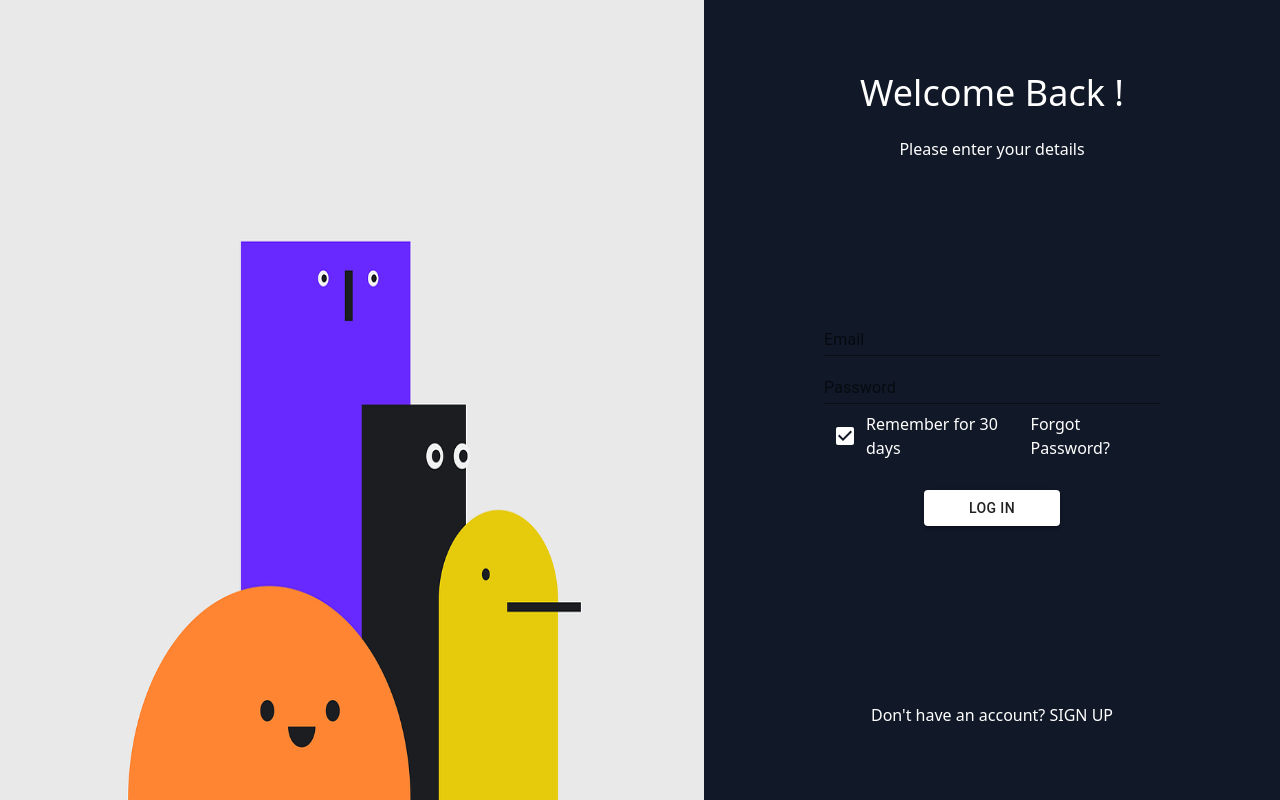
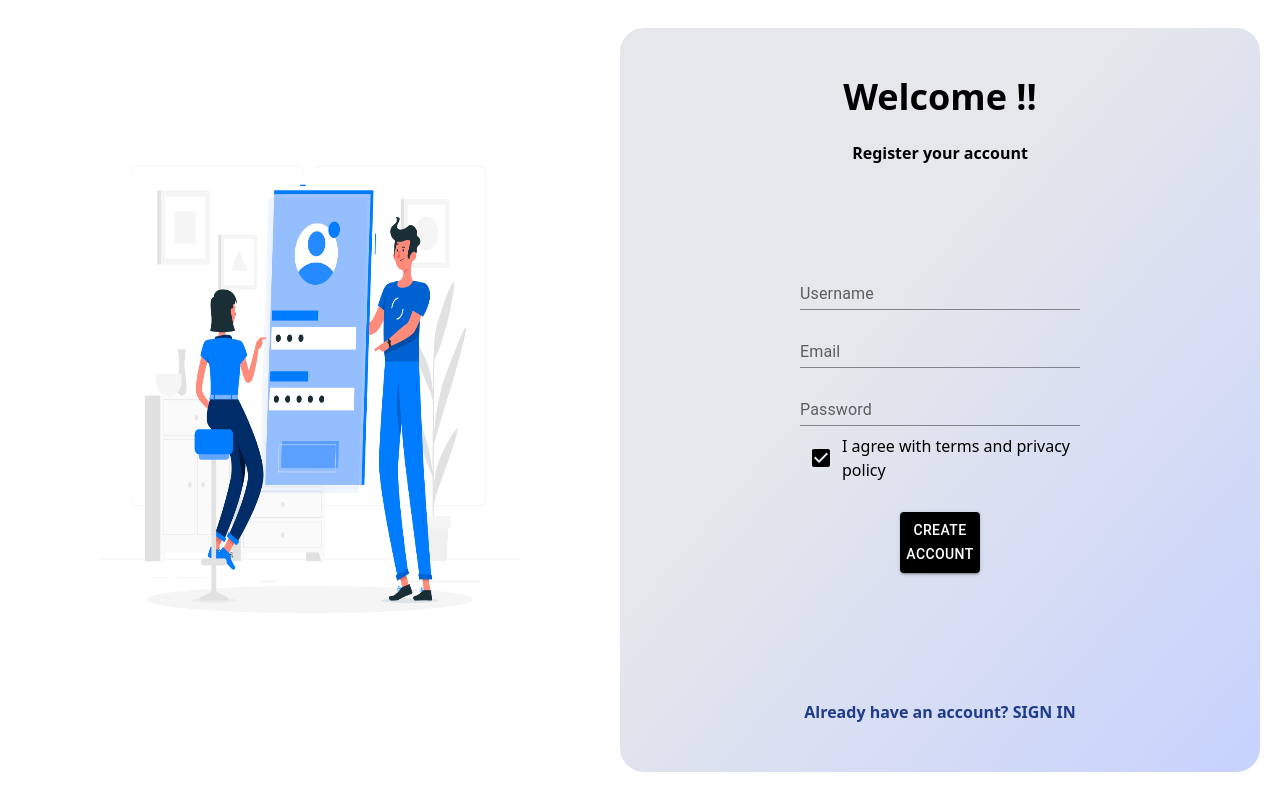
Before and after one commit to lakshmisswetha/Todo-Mern, a React (Vite) app in the folder frontend/: page /signup in a window 1280 px wide. Built offline with nearby package versions, Linux system fonts and the light colour scheme.

Commit message:
login-signup routes created

```diff
--- a/frontend/package.json
+++ b/frontend/package.json
@@ -19,6 +19,7 @@
     "react": "^18.2.0",
     "react-dom": "^18.2.0",
     "react-icons": "^4.12.0",
+    "react-router-dom": "^6.20.0",
     "styled-components": "^6.1.1",
     "yup": "^1.3.2",
     "zod": "^3.22.4",
--- a/frontend/src/App.tsx
+++ b/frontend/src/App.tsx
@@ -1,17 +1,32 @@
-import React from "react";
-
+import { createBrowserRouter, Outlet } from "react-router-dom";
 import Home from "./pages/Home";
+import Login from "./pages/Login";
 import Signup from "./pages/Signup";
-import Login from "./pages/Login";
 
 const App = () => {
     return (
         <div>
             {/* <Home /> */}
-            <Login />
-            {/* <Signup /> */}
+            {/* <Login />
+            <Signup /> */}
+            <Outlet />
         </div>
     );
 };
 
+export const appRouter = createBrowserRouter([
+    {
+        path: "/",
+        element: <Login />,
+    },
+    {
+        path: "/signup",
+        element: <Signup />,
+    },
+    {
+        path: "/todo",
+        element: <Home />,
+    },
+]);
+
 export default App;
--- a/frontend/src/custom.d.ts
+++ b/frontend/src/custom.d.ts
@@ -1,4 +1,4 @@
-declare module "*.png" {
+declare module "*.jpg" {
     const value: any;
     export default value;
 }
--- a/frontend/src/main.tsx
+++ b/frontend/src/main.tsx
@@ -1,9 +1,10 @@
 import ReactDOM from "react-dom/client";
-import App from "./App.tsx";
+import { appRouter } from "./App.tsx";
 import "./index.css";
+import { RouterProvider } from "react-router-dom";
 
 ReactDOM.createRoot(document.getElementById("root") as HTMLElement).render(
     <>
-        <App />
+        <RouterProvider router={appRouter} />
     </>
 );
--- a/frontend/src/pages/Login.tsx
+++ b/frontend/src/pages/Login.tsx
@@ -1,11 +1,11 @@
 import { TextField, ThemeProvider, Checkbox, Button } from "@mui/material";
 import { createTheme } from "@mui/material/styles";
-import coverImage from "../assets/login-cover.png";
+import coverImage from "../assets/login-img.jpg";
 
 const theme = {
     palette: {
         primary: {
-            main: "#ffff",
+            main: "#000000",
         },
     },
 };
@@ -15,40 +15,45 @@ const label = { inputProps: { "aria-label": "Checkbox demo" } };
 
 const Login = () => {
     return (
-        <div className=" h-screen bg-slate-300 flex justify-between">
-            <img className="w-[55%] h-[100vh]" src={coverImage} alt="login" />
+        <div className=" h-screen bg-white-50 flex justify-between">
+            <div className="p-[100px]">
+                <img className=" w-[100%] h-[100%]" src={coverImage} alt="login" />
+            </div>
 
-            <div className="w-[45%] bg-gray-900 flex flex-col justify-around">
-                <div className="flex flex-col text-center text-white">
-                    <div className=" text-4xl ">Welcome Back !</div>
-                    <div className="mt-6">Please enter your details</div>
+            <div className="w-[50%] rounded-3xl bg-gradient-to-br from-gray-200 from-40% to-indigo-200 flex flex-col justify-around my-7 mr-5">
+                <div className="flex flex-col text-center text-black">
+                    <div className=" text-4xl font-bold">Welcome Back!!</div>
+                    <div className="mt-6 font-semibold">Register your account</div>
                 </div>
 
                 <ThemeProvider theme={themes}>
-                    <div className="flex flex-col mx-[120px]">
+                    <form className="flex flex-col mx-[180px]">
                         <TextField
                             // InputProps={{ inputLabelProps: { style: { color: "white" } } }}
                             id="standard-basic"
                             label="Email"
                             variant="standard"
+                            style={{ marginBottom: "10px" }}
                         />
                         <TextField id="standard-basic" label="Password" variant="standard" />
                         <div className="flex justify-between items-center mt-2">
                             <div className="flex items-center ">
                                 <Checkbox {...label} defaultChecked />
-                                <div className="text-white">Remember for 30 days</div>
+                                <div className="text-black">Remember for 30 days</div>
                             </div>
-                            <div className="forgot-pswd text-white items-center ">
+                            <div className="forgot-pswd text-black items-center ">
                                 Forgot Password?
                             </div>
                         </div>
                         <Button sx={{ margin: " 30px 100px" }} variant="contained">
-                            Log In
+                            Sign IN
                         </Button>
-                    </div>
+                    </form>
                 </ThemeProvider>
 
-                <div className="text-white text-center">Don't have an account? SIGN UP</div>
+                <div className="text-blue-900 font-semibold text-center">
+                    Don't have an account? SIGN UP
+                </div>
             </div>
         </div>
     );
--- a/frontend/src/pages/Signup.tsx
+++ b/frontend/src/pages/Signup.tsx
@@ -1,7 +1,70 @@
-import React from "react";
+import { TextField, ThemeProvider, Checkbox, Button } from "@mui/material";
+import { createTheme } from "@mui/material/styles";
+import coverImage from "../assets/login-img.jpg";
+
+const theme = {
+    palette: {
+        primary: {
+            main: "#000000",
+        },
+    },
+};
+
+const themes = createTheme(theme);
+const label = { inputProps: { "aria-label": "Checkbox demo" } };
 
 const Signup = () => {
-    return <div>SignUP</div>;
+    return (
+        <div className=" h-screen bg-white-50 flex justify-between">
+            <div className="p-[100px]">
+                <img className=" w-[100%] h-[100%]" src={coverImage} alt="login" />
+            </div>
+
+            <div className="w-[50%] rounded-3xl bg-gradient-to-br from-gray-200 from-40% to-indigo-200 flex flex-col justify-around my-7 mr-5">
+                <div className="flex flex-col text-center text-black">
+                    <div className=" text-4xl font-bold">Welcome !!</div>
+                    <div className="mt-6 font-semibold">Register your account</div>
+                </div>
+
+                <ThemeProvider theme={themes}>
+                    <form className="flex flex-col mx-[180px]">
+                        <TextField
+                            id="standard-basic"
+                            label="Username"
+                            variant="standard"
+                            style={{ marginBottom: "10px" }}
+                        />
+                        <TextField
+                            // InputProps={{ inputLabelProps: { style: { color: "white" } } }}
+                            id="standard-basic"
+                            label="Email"
+                            variant="standard"
+                            style={{ marginBottom: "10px" }}
+                        />
+                        <TextField id="standard-basic" label="Password" variant="standard" />
+                        <div className="flex justify-between items-center mt-2">
+                            <div className="flex items-center ">
+                                <Checkbox {...label} defaultChecked />
+                                <div className="text-black">
+                                    I agree with terms and privacy policy
+                                </div>
+                            </div>
+                            {/* <div className="forgot-pswd text-white items-center ">
+                                Forgot Password?
+                            </div> */}
+                        </div>
+                        <Button sx={{ margin: " 30px 100px" }} variant="contained">
+                            Create Account
+                        </Button>
+                    </form>
+                </ThemeProvider>
+
+                <div className="text-blue-900 font-semibold text-center">
+                    Already have an account? SIGN IN
+                </div>
+            </div>
+        </div>
+    );
 };
 
 export default Signup;
--- a/frontend/src/utils/config.ts
+++ b/frontend/src/utils/config.ts
@@ -1 +1 @@
-export const BASE_URL = "http://localhost:5000";
+export const BASE_URL = "http://localhost:3000";
```
Also changed, not shown: frontend/src/assets/login-img.jpg (added), 1 other file (tests, documents, lock files or other folders).
